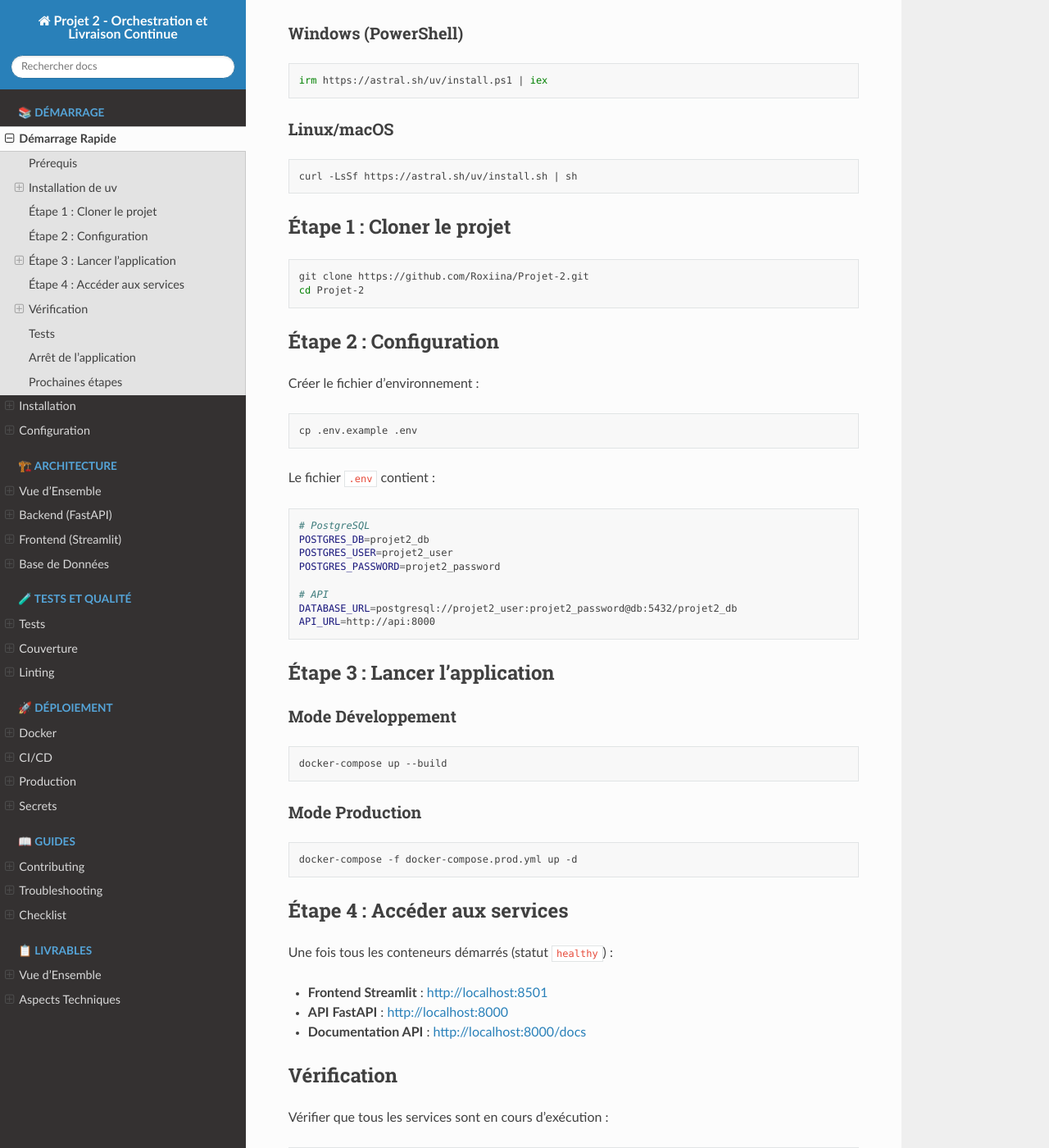
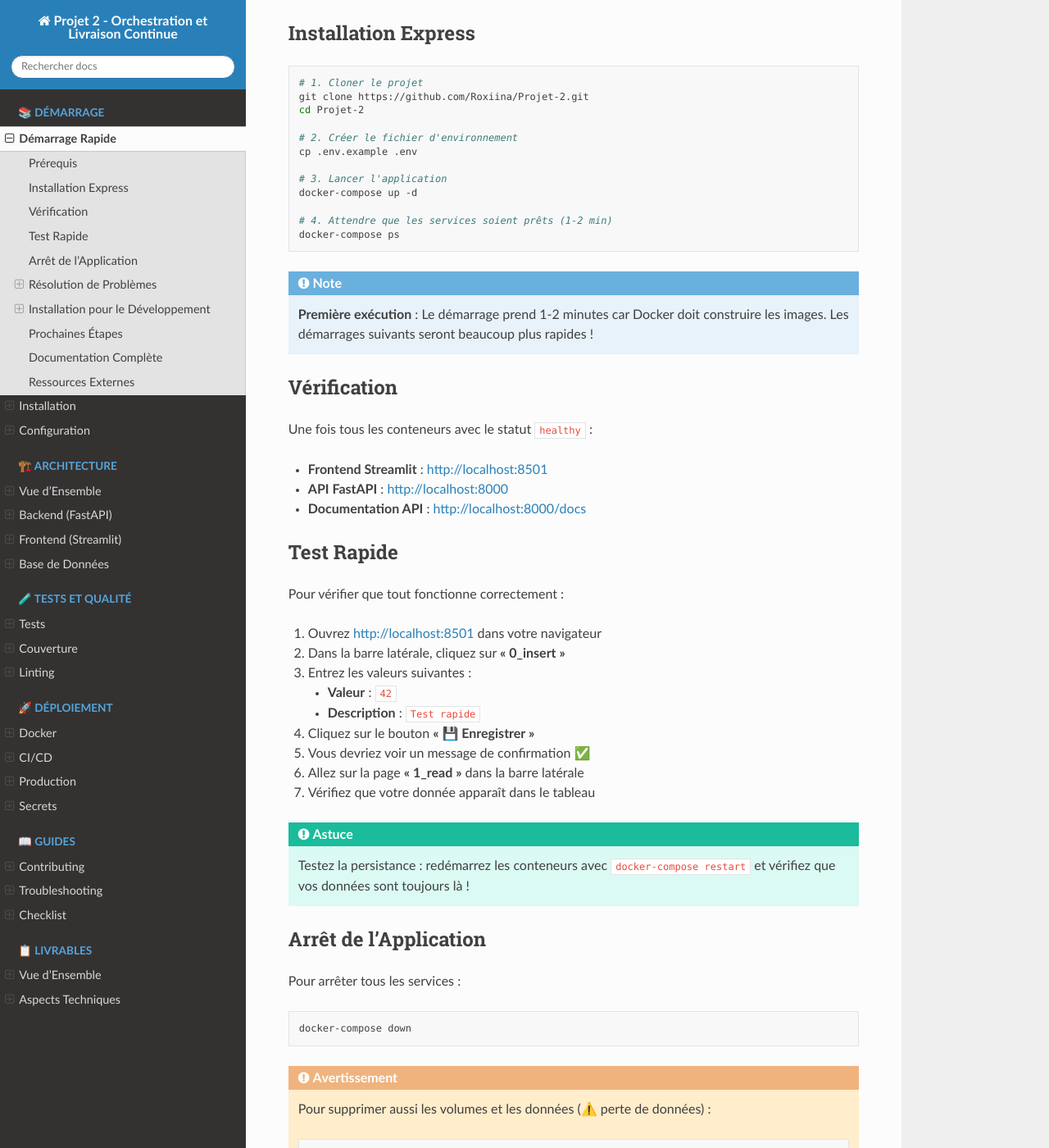
Before and after one commit to Roxiina/Projet-2, a Sphinx documentation site: the page built from docs/quickstart.rst, in a window 1280 px wide and 1400 px high, scrolled down 413 px. Shown: the whole window at 82% size. Built offline with Sphinx 7.4.7 and the Read the Docs theme 3.1.0, drawn with Linux system fonts in a browser that asks for light colours; some of the changed text lies outside the part shown.

Commit message:
docs: suppression QUICKSTART.md et ajout requirements.txt
- suppression QUICKSTART.md (contenu déjà dans docs/quickstart.rst)
- ajout requirements.txt global pour installation avec pip
- mise à jour liens dans README vers documentation Sphinx
- nettoyage références à QUICKSTART.md dans la doc

```diff
--- a/docs/quickstart.rst
+++ b/docs/quickstart.rst
@@ -1,118 +1,149 @@
-=================
+==================
 Démarrage Rapide
-=================
+==================
 
-Ce guide vous permet de lancer rapidement l'application en quelques minutes.
+Ce guide vous permet de lancer l'application en **2 minutes** chrono ! ⏱️
 
 Prérequis
 =========
 
-* Docker Desktop installé et démarré
-* Git
-* Python 3.11+ (pour le développement)
-* uv (gestionnaire de paquets Python)
+✅ Docker Desktop installé et démarré
+✅ Git installé
+
+.. note::
+   Python et uv ne sont **pas obligatoires** pour simplement lancer l'application.
+   Ils sont nécessaires uniquement pour le développement local ou lancer les tests.
+
+Installation Express
+====================
+
+.. code-block:: bash
+
+   # 1. Cloner le projet
+   git clone https://github.com/Roxiina/Projet-2.git
+   cd Projet-2
+
+   # 2. Créer le fichier d'environnement
+   cp .env.example .env
+
+   # 3. Lancer l'application
+   docker-compose up -d
+
+   # 4. Attendre que les services soient prêts (1-2 min)
+   docker-compose ps
+
+.. note::
+   **Première exécution** : Le démarrage prend 1-2 minutes car Docker doit construire les images.
+   Les démarrages suivants seront beaucoup plus rapides !
+
+Vérification
+============
+
+Une fois tous les conteneurs avec le statut ``healthy`` :
+
+* **Frontend Streamlit** : http://localhost:8501
+* **API FastAPI** : http://localhost:8000
+* **Documentation API** : http://localhost:8000/docs
+
+Test Rapide
+===========
+
+Pour vérifier que tout fonctionne correctement :
+
+1. Ouvrez http://localhost:8501 dans votre navigateur
+2. Dans la barre latérale, cliquez sur **"0_insert"**
+3. Entrez les valeurs suivantes :
+
+   * **Valeur** : ``42``
+   * **Description** : ``Test rapide``
+
+4. Cliquez sur le bouton **"💾 Enregistrer"**
+5. Vous devriez voir un message de confirmation ✅
+6. Allez sur la page **"1_read"** dans la barre latérale
+7. Vérifiez que votre donnée apparaît dans le tableau
+
+.. tip::
+   Testez la persistance : redémarrez les conteneurs avec ``docker-compose restart``
+   et vérifiez que vos données sont toujours là !
+
+Arrêt de l'Application
+=======================
+
+Pour arrêter tous les services :
+
+.. code-block:: bash
+
+   docker-compose down
+
+.. warning::
+   Pour supprimer aussi les volumes et les données (⚠️ perte de données) :
+
+   .. code-block:: bash
+
+      docker-compose down -v
+
+Résolution de Problèmes
+=======================
+
+Si vous rencontrez des problèmes, voici quelques commandes utiles :
+
+Vérifier les logs
+-----------------
+
+.. code-block:: bash
+
+   # Logs de tous les services
+   docker-compose logs -f
+
+   # Logs d'un service spécifique
+   docker-compose logs -f api
+
+Redémarrer proprement
+---------------------
+
+.. code-block:: bash
+
+   docker-compose down
+   docker-compose up -d --build
+
+Repartir de zéro
+----------------
+
+.. code-block:: bash
+
+   # ⚠️ Attention : cela supprime les données !
+   docker-compose down -v
+   docker-compose up -d
+
+Vérifier l'état des conteneurs
+-------------------------------
+
+.. code-block:: bash
+
+   docker-compose ps
+
+Installation pour le Développement
+===================================
+
+Si vous voulez développer localement sans Docker ou lancer les tests :
 
 Installation de uv
-==================
+------------------
 
-Windows (PowerShell)
---------------------
+**Windows (PowerShell)** :
 
 .. code-block:: powershell
 
    irm https://astral.sh/uv/install.ps1 | iex
 
-Linux/macOS
------------
+**Linux/macOS** :
 
 .. code-block:: bash
 
    curl -LsSf https://astral.sh/uv/install.sh | sh
 
-Étape 1 : Cloner le projet
-===========================
-
-.. code-block:: bash
-
-   git clone https://github.com/Roxiina/Projet-2.git
-   cd Projet-2
-
-Étape 2 : Configuration
-========================
-
-Créer le fichier d'environnement :
-
-.. code-block:: bash
-
-   cp .env.example .env
-
-Le fichier ``.env`` contient :
-
-.. code-block:: bash
-
-   # PostgreSQL
-   POSTGRES_DB=projet2_db
-   POSTGRES_USER=projet2_user
-   POSTGRES_PASSWORD=projet2_password
-
-   # API
-   DATABASE_URL=postgresql://projet2_user:projet2_password@db:5432/projet2_db
-   API_URL=http://api:8000
-
-Étape 3 : Lancer l'application
-===============================
-
-Mode Développement
-------------------
-
-.. code-block:: bash
-
-   docker-compose up --build
-
-Mode Production
----------------
-
-.. code-block:: bash
-
-   docker-compose -f docker-compose.prod.yml up -d
-
-Étape 4 : Accéder aux services
-===============================
-
-Une fois tous les conteneurs démarrés (statut ``healthy``) :
-
-* **Frontend Streamlit** : http://localhost:8501
-* **API FastAPI** : http://localhost:8000
-* **Documentation API** : http://localhost:8000/docs
-
-Vérification
-============
-
-Vérifier que tous les services sont en cours d'exécution :
-
-.. code-block:: bash
-
-   docker-compose ps
-
-Tous les conteneurs doivent avoir le statut ``healthy``.
-
-Tester l'API
-------------
-
-.. code-block:: bash
-
-   curl http://localhost:8000/health
-
-Réponse attendue :
-
-.. code-block:: json
-
-   {"status": "healthy"}
-
-Tests
-=====
-
-Lancer les tests unitaires :
+Lancer les tests
+----------------
 
 .. code-block:: bash
 
@@ -120,22 +151,31 @@
 
 Résultat attendu : **14 tests passed** ✅
 
-Arrêt de l'application
-=======================
-
-.. code-block:: bash
-
-   docker-compose down
-
-Pour supprimer aussi les volumes (données) :
-
-.. code-block:: bash
-
-   docker-compose down -v
-
-Prochaines étapes
+Prochaines Étapes
 =================
 
-* Consultez la :doc:`installation` pour une installation détaillée
-* Lisez le guide :doc:`architecture/overview` pour comprendre l'architecture
-* Explorez les :doc:`testing/tests` pour les tests et la qualité du code
+Maintenant que votre application est lancée, vous pouvez :
+
+1. 🎨 **Explorer l'interface** Streamlit (insertion et lecture de données)
+2. 📖 **Consulter la documentation API** interactive à http://localhost:8000/docs
+3. 🧪 **Lancer les tests** unitaires (voir :doc:`testing/tests`)
+4. 🏗️ **Comprendre l'architecture** microservices (voir :doc:`architecture/overview`)
+5. 🚀 **Déployer en production** avec ``docker-compose.prod.yml`` (voir :doc:`deployment/production`)
+
+Documentation Complète
+======================
+
+Pour une utilisation plus avancée, consultez :
+
+* :doc:`installation` - Installation détaillée pour le développement
+* :doc:`architecture/overview` - Comprendre l'architecture du projet
+* :doc:`deployment/docker` - Déploiement et orchestration Docker
+* :doc:`testing/tests` - Tests et qualité du code
+* :doc:`guides/troubleshooting` - Guide de dépannage
+
+Ressources Externes
+===================
+
+* `README.md <https://github.com/Roxiina/Projet-2>`_ - Vue d'ensemble du projet
+* `GitHub Pages <https://roxiina.github.io/Projet-2/>`_ - Documentation en ligne complète
+* `Cahier des charges <https://github.com/Roxiina/Projet-2/blob/main/Projet_2_Orchestration.md>`_ - Spécifications du projet
```
Also changed, not shown: QUICKSTART.md (deleted, +0 -75 lines), README.md (+4 -1 lines), requirements.txt (added, +26 -0 lines).
